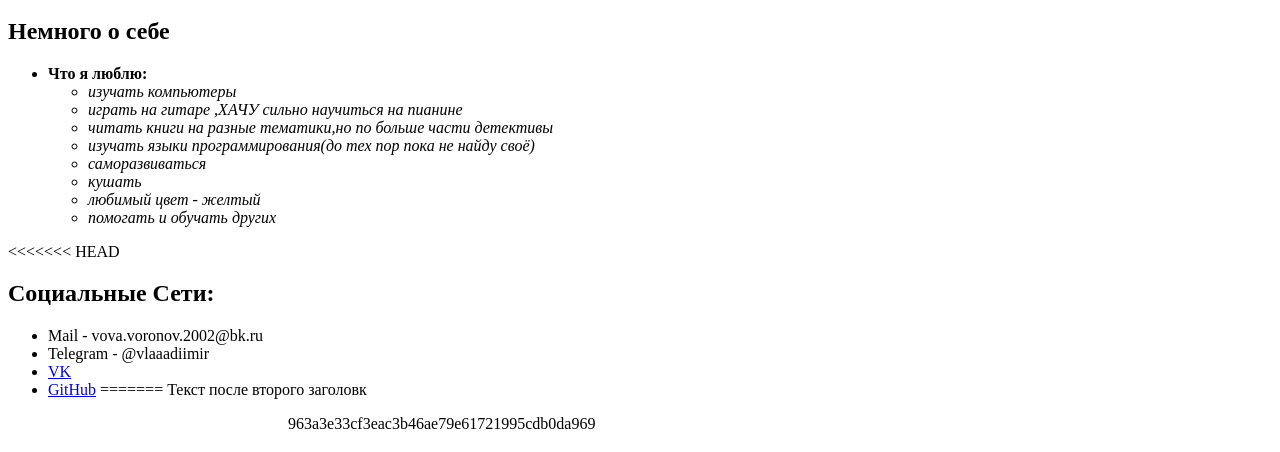
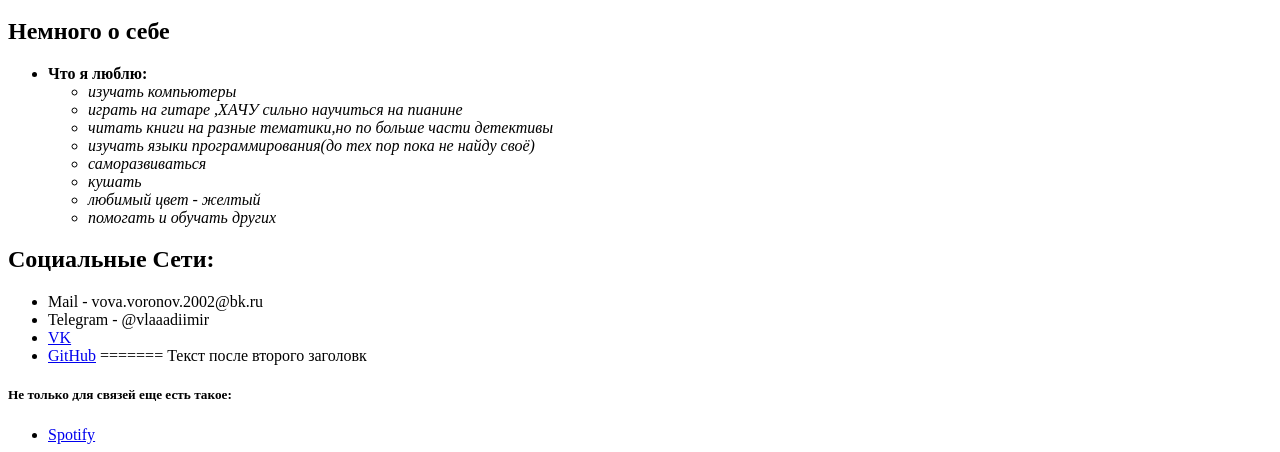
Before and after one commit to SunnBr0/Profile, an Eleventy site: page src/index.md in a window 1280 px wide. Shown: the part 489-941 px from the top of the page. Built offline with nearby package versions, Linux system fonts and the light colour scheme; Eleventy itself is replaced by a stand-in of ours; files that its build step writes are made by us from their sources.

Commit message:
Changes markdown

```diff
--- a/src/index.md
+++ b/src/index.md
@@ -3,7 +3,7 @@
 ---
 
 # Верстка персональной страницы
-=======
+
 Вот ссылка на сайт моего профиля [Владимир Воронов](https://sunnbr0.github.io/Profile/)
 
 ## Воронов Владимир Дмитриевич
@@ -21,7 +21,7 @@
     * _любимый цвет - желтый_
     * _помогать и обучать других_
 
-<<<<<<< HEAD
+
 ## __Социальные Сети:__
 - Mail - vova.voronov.2002@bk.ru
 - Telegram - @vlaaadiimir
@@ -30,7 +30,7 @@
 =======
 Текст после второго заголовк
 
->>>>>>> 963a3e33cf3eac3b46ae79e61721995cdb0da969
+
 
 ##### Не только для связей еще есть такое:
 - [Spotify](https://open.spotify.com/user/u9nq7b7f59d7io3mbh0iv7wrs?si=ec99f1beda7844ec)
```
